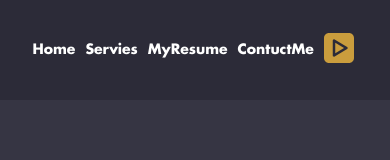
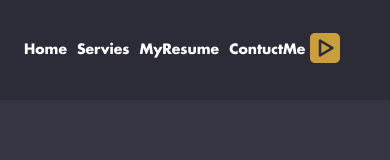
Before and after one commit to hamza759/MY_PORTFOLIO, a plain HTML site: page index.html in a window 390 px wide. Shown: the top 160 px of the page. Drawn offline with nearby package versions, Linux system fonts and the light colour scheme.

Commit message:
updated cssnavlink    by on 2nd jan

```diff
--- a/index.css
+++ b/index.css
@@ -648,10 +648,11 @@ nav ul a:hover::after {
     }
     nav .links {
         display: flex;
+        flex-direction: row;
         align-items: center;
-        gap: 10px;
-        padding: 1vh 2vh 1vh 2vh;
-        border-radius: 2vw;
+        justify-content: center;
+        gap: 5px;
+        padding: 1vh;
     }
     nav ul {
         display: flex;
```
